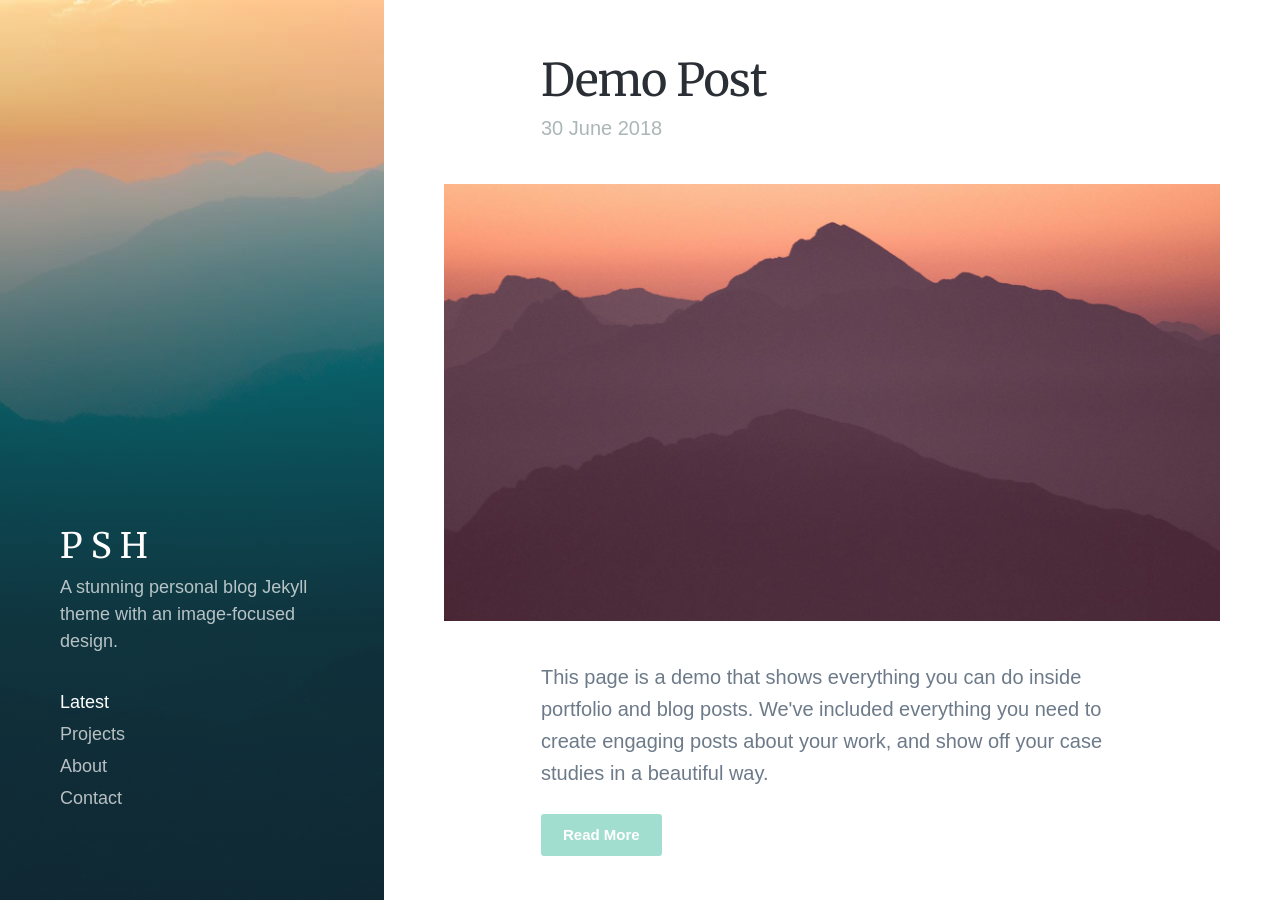
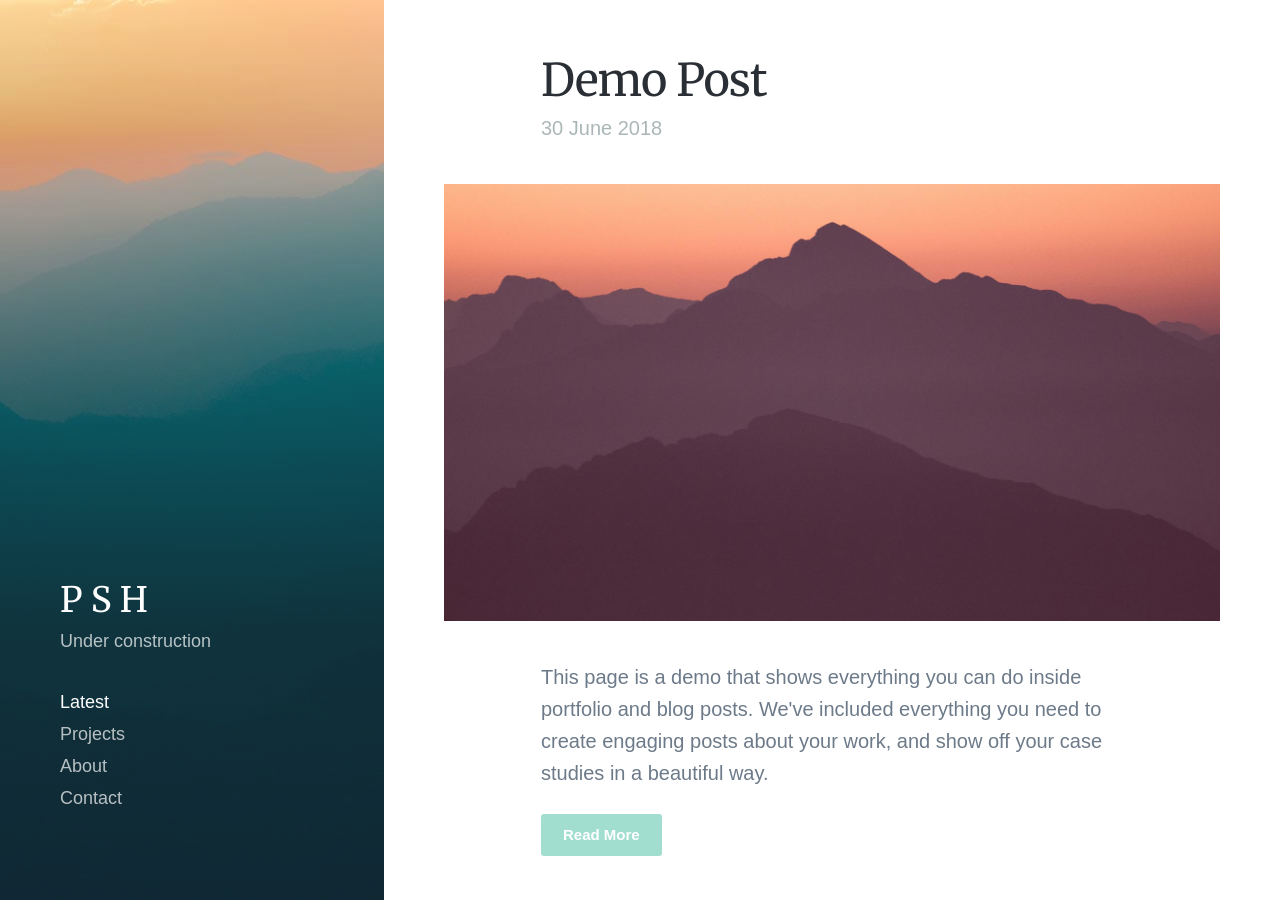
Before and after one commit to vendergood/vendergood.github.io, a Jekyll site: the page built from index.html, in a window 1280 px wide and 900 px high. Built offline with Jekyll 4.4.1, drawn with Linux system fonts in a browser that asks for light colours; nearby versions of some CDN libraries; some web fonts are replaced; the list of posts is cut into pages by our own code.

Commit message:
Update settings.yml

```diff
--- a/_data/settings.yml
+++ b/_data/settings.yml
@@ -1,6 +1,6 @@
 basic_settings:
   site_title: P S H
-  site_tagline: A stunning personal blog Jekyll theme with an image-focused design.
+  site_tagline: Under construction
   favicon_image: /images/favicon.png
 
 header_settings:
```
